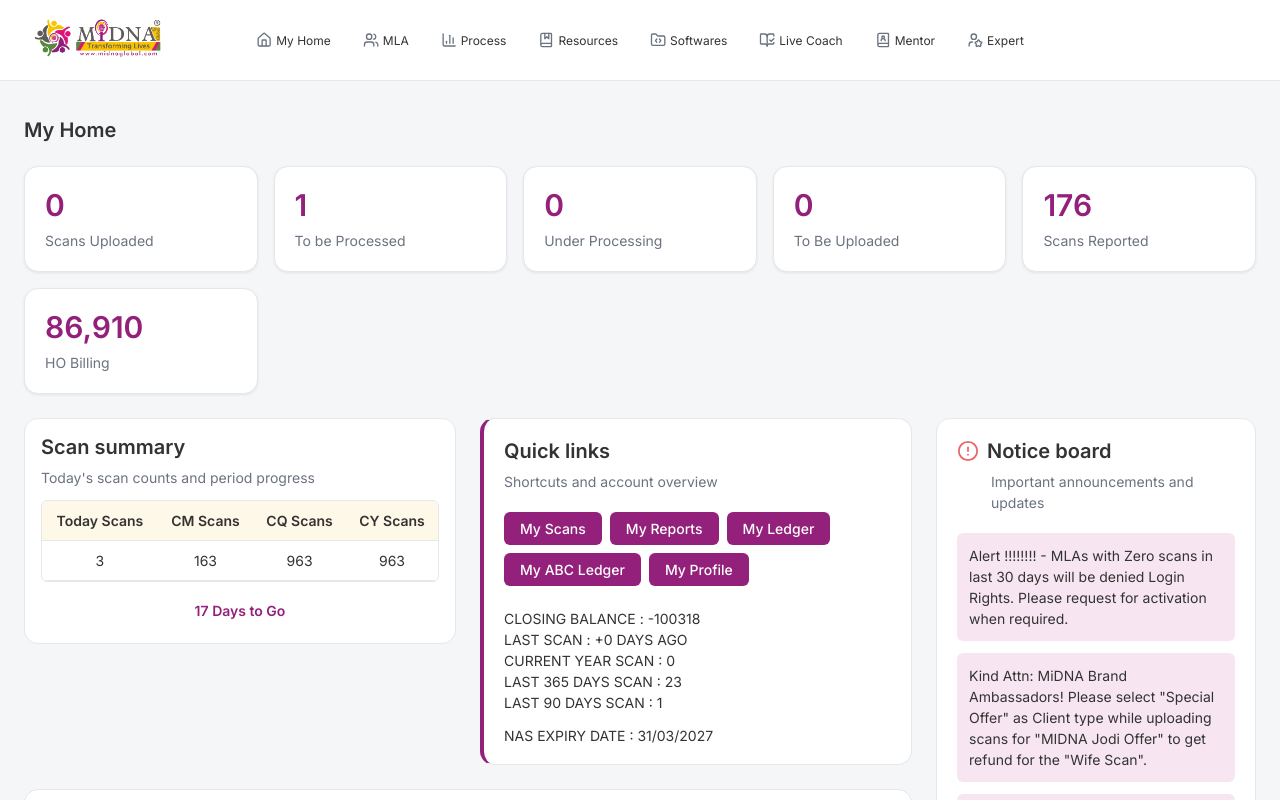
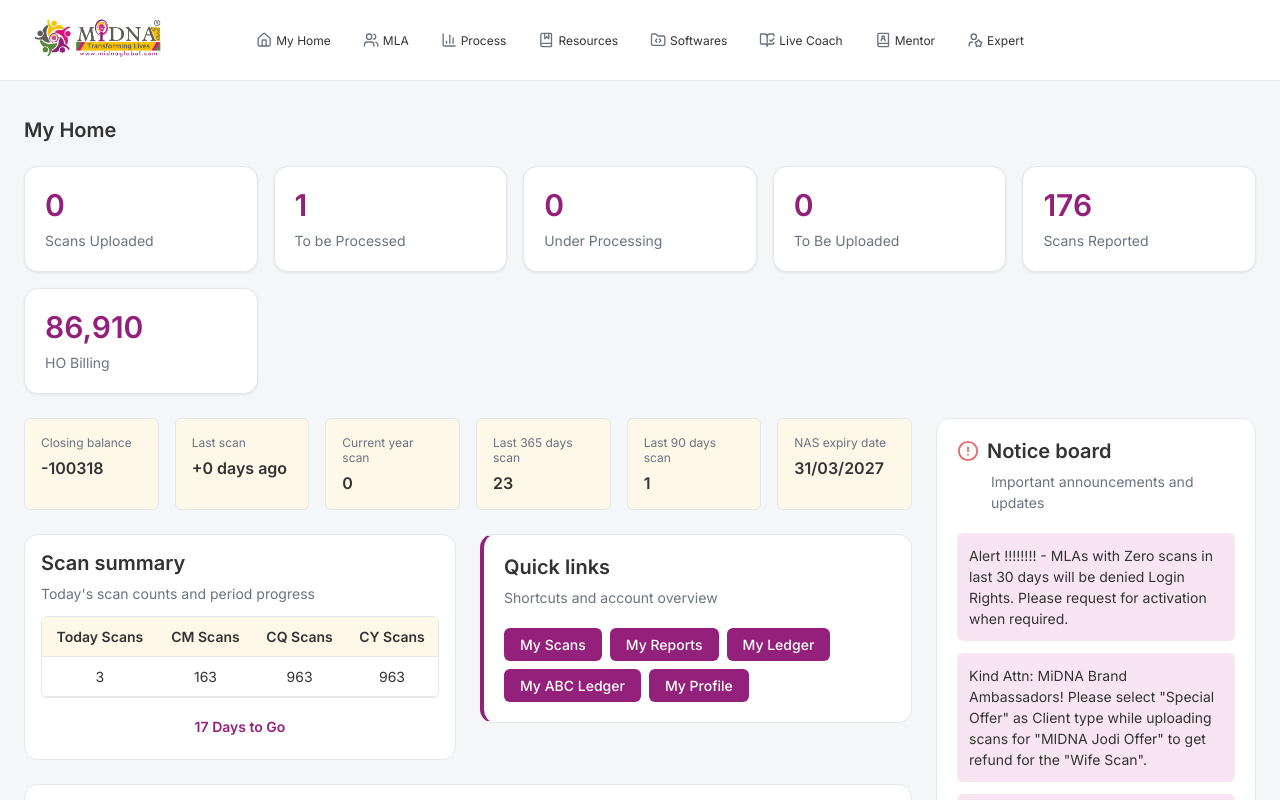
Before and after one commit to MirudhubasiniRC/Midna_Global, a React (Vite) app: page /home in a window 1280 px wide. Shown: the top 800 px of the page. Built offline with nearby package versions, Linux system fonts and the light colour scheme.

Commit message:
Fixed ui color

```diff
--- /dev/null
+++ b/src/components/Home/AccountStats.tsx
@@ -0,0 +1,57 @@
+import { colors, spacing, radius, typography } from '../../styles/theme';
+
+const theme = colors.light;
+
+const stats = [
+  { label: 'Closing balance', value: '-100318' },
+  { label: 'Last scan', value: '+0 days ago' },
+  { label: 'Current year scan', value: '0' },
+  { label: 'Last 365 days scan', value: '23' },
+  { label: 'Last 90 days scan', value: '1' },
+  { label: 'NAS expiry date', value: '31/03/2027' },
+];
+
+export default function AccountStats() {
+  return (
+    <div
+      style={{
+        display: 'grid',
+        gridTemplateColumns: 'repeat(6, 1fr)',
+        gap: spacing[4],
+      }}
+    >
+      {stats.map(({ label, value }) => (
+        <div
+          key={label}
+          style={{
+            background: theme['table-header-muted-secondary'],
+            borderRadius: radius.sm,
+            padding: spacing[4],
+            border: `1px solid ${theme.border}`,
+          }}
+        >
+          <div
+            style={{
+              fontSize: typography.sizes.xs.fontSize,
+              color: theme['text-secondary'],
+              marginBottom: spacing[2],
+              fontFamily: typography.fonts.sans.family,
+            }}
+          >
+            {label}
+          </div>
+          <div
+            style={{
+              fontSize: typography.sizes.base.fontSize,
+              fontWeight: 600,
+              color: theme['text-primary'],
+              fontFamily: typography.fonts.heading.family,
+            }}
+          >
+            {value}
+          </div>
+        </div>
+      ))}
+    </div>
+  );
+}
--- a/src/components/Home/Home.tsx
+++ b/src/components/Home/Home.tsx
@@ -4,6 +4,7 @@
 import QuickLinks from './QuickLinks';
 import ScansCard from './ScansCard';
 import NestPerformance from './NestPerformance';
+import AccountStats from './AccountStats';
 
 const theme = colors.light;
 
@@ -84,23 +85,26 @@
           ))}
         </div>
 
-        {/* Layout: Row1: Scan Summary | Quick Links | Notice Board; Row2: Table | Notice Board */}
+        {/* Layout: Row1: AccountStats | Notice Board; Row2: Scan Summary | Quick Links | Notice Board; Row3: Table | Notice Board */}
         <div
           style={{
             display: 'grid',
             gridTemplateColumns: '1fr 1fr 320px',
-            gridTemplateRows: 'auto 1fr',
+            gridTemplateRows: 'auto auto 1fr',
             gap: spacing[6],
             alignItems: 'start',
           }}
         >
+          <div style={{ gridColumn: '1 / 3' }}>
+            <AccountStats />
+          </div>
           <div style={{ gridColumn: 1 }}>
             <ScansCard />
           </div>
           <div style={{ gridColumn: 2 }}>
             <QuickLinks />
           </div>
-          <div style={{ gridColumn: 3, gridRow: '1 / -1', alignSelf: 'stretch', minHeight: 0, display: 'flex' }}>
+          <div style={{ gridColumn: 3, gridRow: '1 / -1', alignSelf: 'stretch', minHeight: 0, display: 'flex', flexDirection: 'column' }}>
             <NoticeBoard />
           </div>
           <div style={{ gridColumn: '1 / 3' }}>
--- a/src/components/Home/QuickLinks.tsx
+++ b/src/components/Home/QuickLinks.tsx
@@ -9,15 +9,6 @@
   'My ABC Ledger',
   'My Profile',
 ];
-
-const stats = [
-  { label: 'CLOSING BALANCE', value: '-100318' },
-  { label: 'LAST SCAN', value: '+0 DAYS AGO' },
-  { label: 'CURRENT YEAR SCAN', value: '0' },
-  { label: 'LAST 365 DAYS SCAN', value: '23' },
-  { label: 'LAST 90 DAYS SCAN', value: '1' },
-];
-const nasExpiry = '31/03/2027';
 
 export default function QuickLinks() {
   return (
@@ -79,26 +70,6 @@
           </button>
         ))}
       </div>
-      <div
-        style={{
-          marginTop: spacing[6],
-          display: 'flex',
-          flexDirection: 'column',
-          gap: spacing[1],
-          color: theme['text-primary'],
-          fontSize: typography.sizes.sm.fontSize,
-          fontFamily: typography.fonts.sans.family,
-        }}
-      >
-        {stats.map(({ label, value }) => (
-          <div key={label}>
-            {label} : {value}
-          </div>
-        ))}
-        <div style={{ marginTop: spacing[3] }}>
-          NAS EXPIRY DATE : {nasExpiry}
-        </div>
-      </div>
     </div>
   );
 }
```
